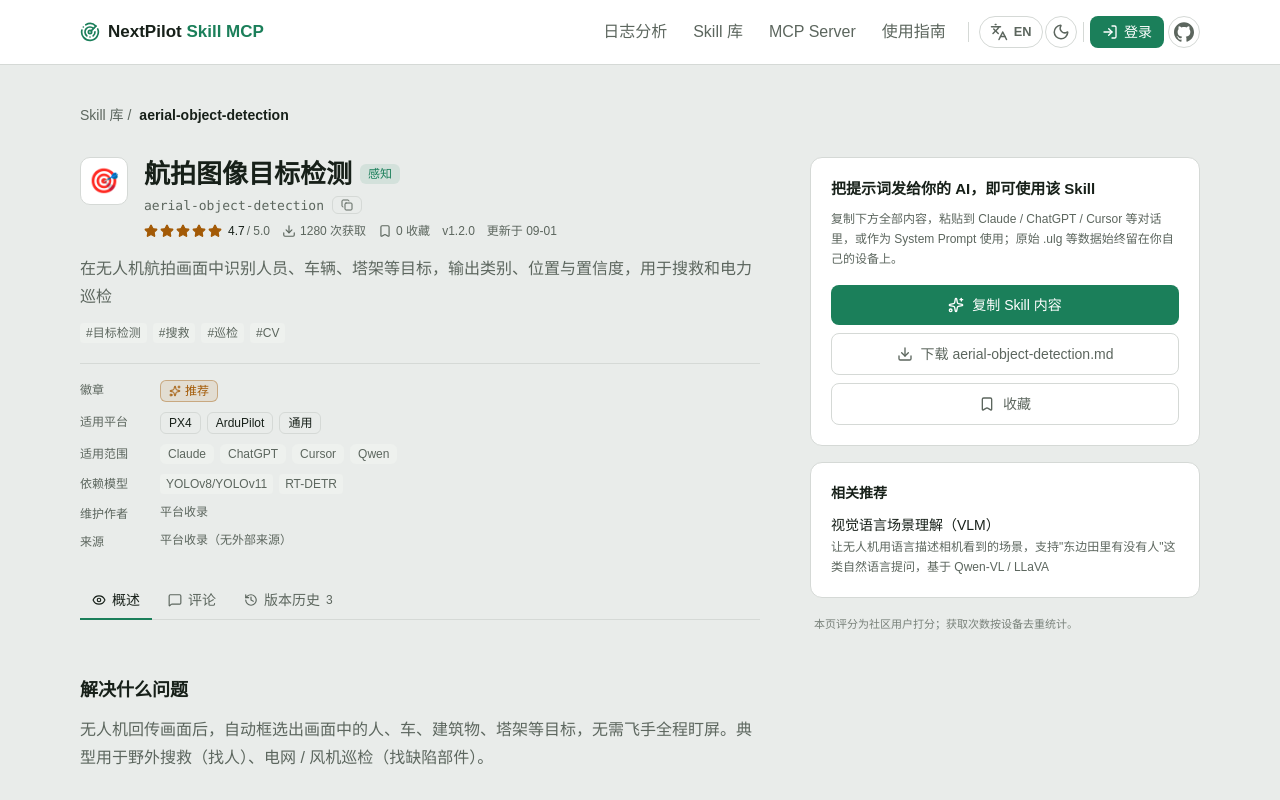
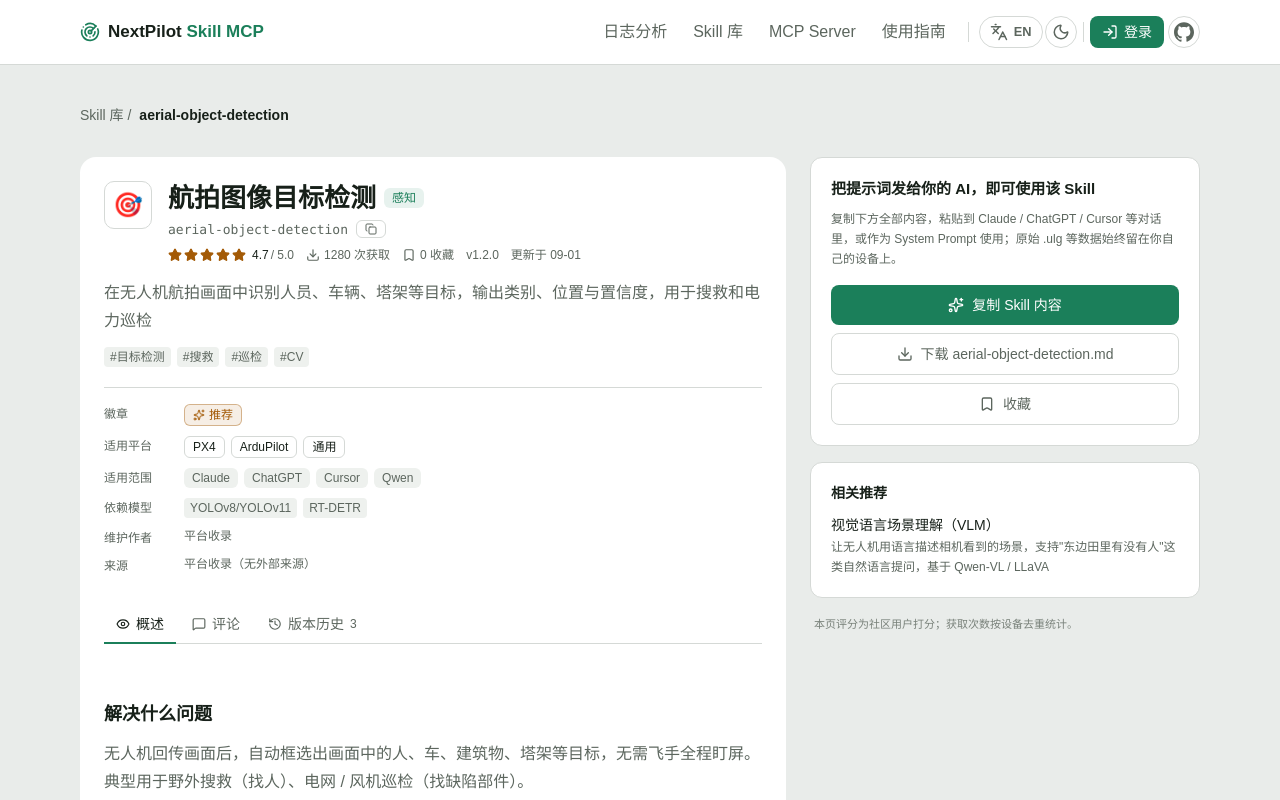
Before and after one commit to nextpilot/nextpilot-skill-mcp, a Next.js app in the folder web/: page /skills/aerial-object-detection in a window 1280 px wide. Shown: the top 800 px of the page. Built offline with nearby package versions, Linux system fonts and the light colour scheme; no server answers.

Commit message:
fix(skills): 左栏改白卡片容器，列间距 50px→24px
左栏此前直接铺在页面灰底上，与右栏卡片不同色；现统一为 rounded-2xl bg-surface 卡片，
两栏间距按卡片布局收紧。

```diff
--- a/web/app/skills/[slug]/page.tsx
+++ b/web/app/skills/[slug]/page.tsx
@@ -56,8 +56,8 @@
       </nav>
 
       {/* 两栏：左栏 = 标题 + 内容（纵向堆叠），右栏 = 粘性侧栏（对应 SkillHub 的 390px 侧栏） */}
-      <div className="lg:grid lg:gap-x-[50px] lg:[grid-template-columns:minmax(0,1fr)_390px]">
-        <div className="min-w-0">
+      <div className="lg:grid lg:gap-x-6 lg:[grid-template-columns:minmax(0,1fr)_390px]">
+        <div className="min-w-0 rounded-2xl bg-surface p-5 sm:p-6">
           {/* 标题区：图标 + 标题 + slug，其后按组展示头部信息（见 SkillHeaderMeta） */}
           <header className="mb-8">
             <div className="flex items-start gap-4">
--- a/web/workers/fault-kb.generated.json
+++ b/web/workers/fault-kb.generated.json
@@ -1,5 +1,5 @@
 {
-  "generatedAt": "2026-09-14T01:30:21.847Z",
+  "generatedAt": "2026-09-14T01:32:50.825Z",
   "entries": [
     {
       "fault_id": "F001",
```
